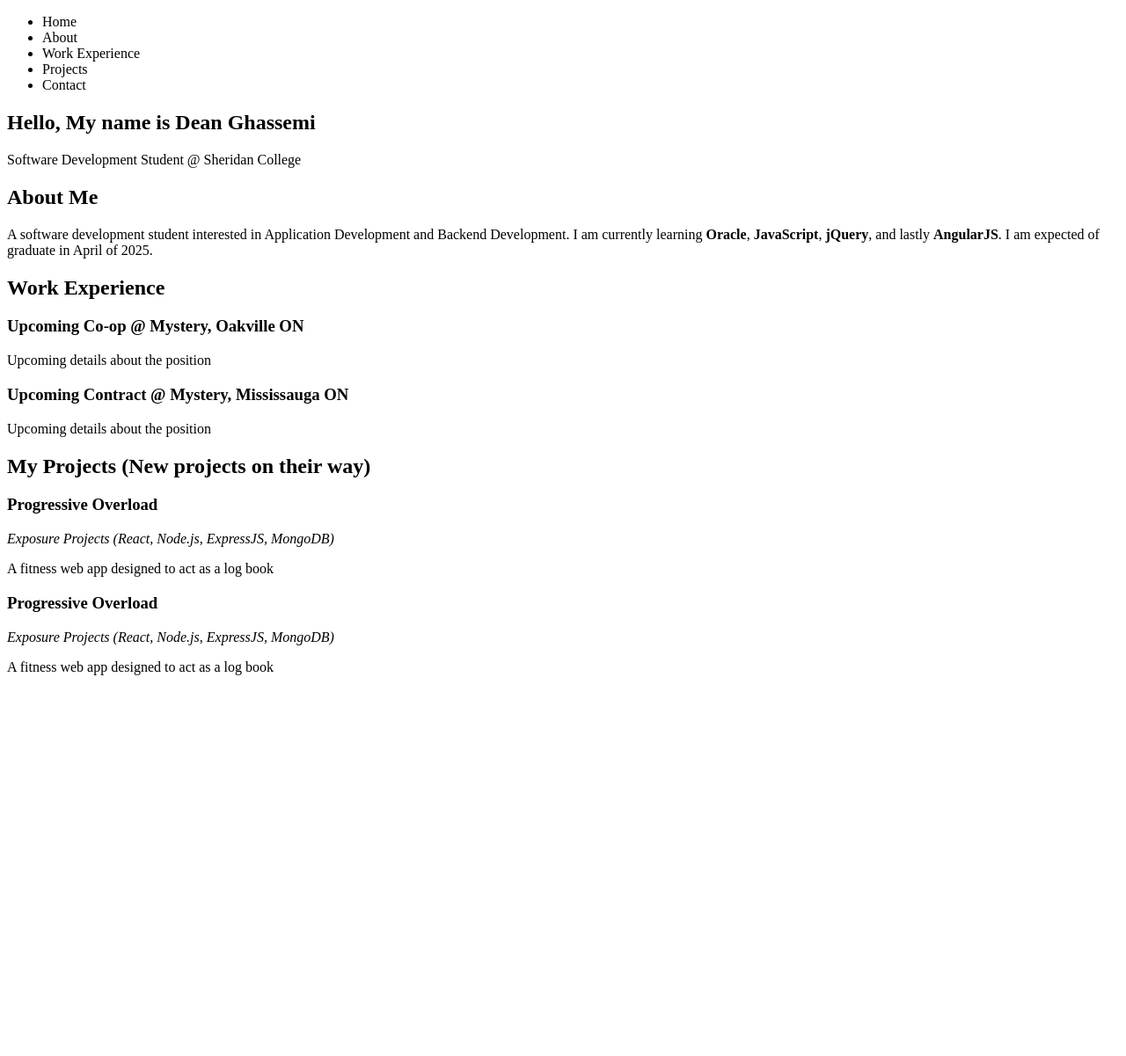
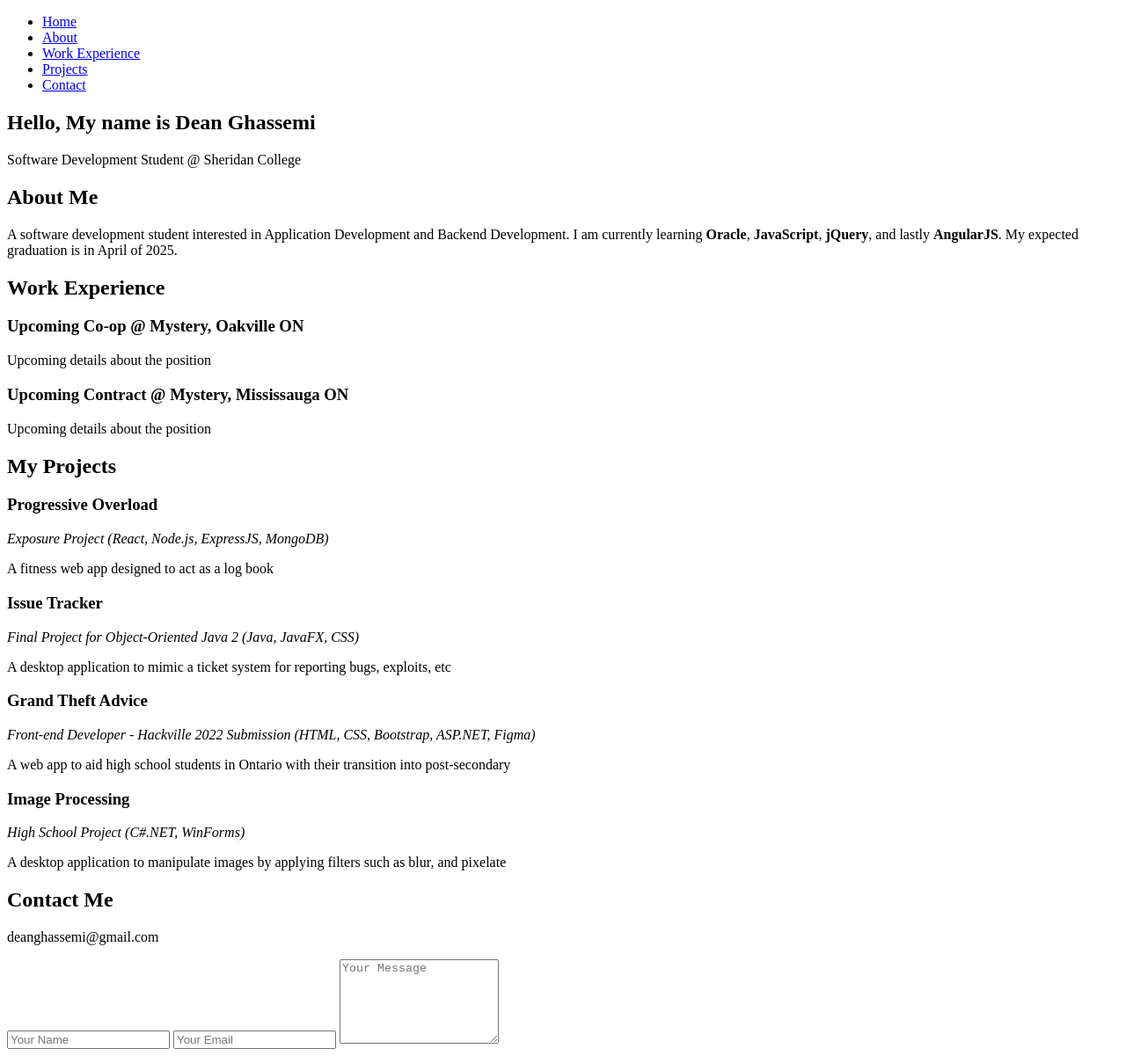
Before and after one commit to DeanGhassemi/PortfolioSite, a plain HTML site: page index.html in a window 1280 px wide. Shown: the whole page at 88% size. Before the commit the page ends 800 px from the top, so only its background shows below. Drawn offline with nearby package versions, Linux system fonts and the light colour scheme.

Commit message:
Styling needed, HTML complete, script added

```diff
--- a/index.html
+++ b/index.html
@@ -17,17 +17,19 @@
       href="https://fonts.googleapis.com/css2?family=Dosis&family=Tangerine&display=swap"
       rel="stylesheet"
     />
+    <script src="https://ajax.googleapis.com/ajax/libs/jquery/3.6.0/jquery.min.js"></script>
+    <script src="script.js"></script>
   </head>
   <body>
     <section class="container">
       <div id="navbar">
         <nav>
           <ul>
-            <li class="nav-items">Home</li>
-            <li class="nav-items">About</li>
-            <li class="nav-items">Work Experience</li>
-            <li class="nav-items">Projects</li>
-            <li class="nav-items">Contact</li>
+            <li class="nav-items"><a href="#home">Home</a></li>
+            <li class="nav-items"><a href="#about">About</a></li>
+            <li class="nav-items"><a href="#work">Work Experience</a></li>
+            <li class="nav-items"><a href="#projects">Projects</a></li>
+            <li class="nav-items"><a href="#contact">Contact</a></li>
           </ul>
         </nav>
       </div>
@@ -45,19 +47,19 @@
           A software development student interested in Application Development
           and Backend Development. I am currently learning
           <strong>Oracle</strong>, <strong>JavaScript</strong>,
-          <strong>jQuery</strong>, and lastly <strong>AngularJS</strong>. I am
-          expected of graduate in April of 2025.
+          <strong>jQuery</strong>, and lastly <strong>AngularJS</strong>. My
+          expected graduation is in April of 2025.
         </p>
       </div>
     </section>
     <section class="container">
       <div id="experience">
         <h1>Work Experience</h1>
-        <div id="soft?????">
+        <div class="work-item">
           <h3>Upcoming Co-op @ Mystery, Oakville ON</h3>
           <p>Upcoming details about the position</p>
         </div>
-        <div id="?????flowers">
+        <div class="work-item">
           <h3>Upcoming Contract @ Mystery, Mississauga ON</h3>
           <p>Upcoming details about the position</p>
         </div>
@@ -65,13 +67,42 @@
     </section>
     <section class="container">
       <div id="projects">
-        <h1>My Projects (New projects on their way)</h1>
-        <h3>Progressive Overload</h3>
-        <i>Exposure Projects (React, Node.js, ExpressJS, MongoDB)</i>
-        <p>A fitness web app designed to act as a log book</p>
-        <h3>Progressive Overload</h3>
-        <i>Exposure Projects (React, Node.js, ExpressJS, MongoDB)</i>
-        <p>A fitness web app designed to act as a log book</p>
+        <h1>My Projects</h1>
+        <div class="project-item">
+          <h3>Progressive Overload</h3>
+          <i>Exposure Project (React, Node.js, ExpressJS, MongoDB)</i>
+          <p>A fitness web app designed to act as a log book</p>
+        </div>
+        <div class="project-item">
+          <h3>Issue Tracker</h3>
+          <i>Final Project for Object-Oriented Java 2 (Java, JavaFX, CSS)</i>
+          <p>A desktop application to mimic a ticket system for reporting bugs, exploits, etc</p>
+        </div>
+        <div class="project-item">
+          <h3>Grand Theft Advice</h3>
+          <i>Front-end Developer - Hackville 2022 Submission (HTML, CSS, Bootstrap, ASP.NET, Figma)</i>
+          <p>A web app to aid high school students in Ontario with their transition into post-secondary</p>
+        </div>
+        <div class="project-item">
+          <h3>Image Processing</h3>
+          <i>High School Project (C#.NET, WinForms)</i>
+          <p>A desktop application to manipulate images by applying filters such as blur, and pixelate</p>
+        </div>
+      </div>
+    </section>
+    <section class="container">
+      <div id="contact">
+        <div id="contact-left">
+          <h1>Contact Me</h1>
+          <p>deanghassemi@gmail.com</p>
+        </div>
+        <div id="contact-right">
+          <form>
+            <input type="text", id="fname" name="fname" placeholder="Your Name">
+            <input type="email", id="email" name="email" placeholder="Your Email">
+            <textarea id="message "name="message" rows="6" placeholder="Your Message"></textarea>
+          </form>
+        </div>
       </div>
     </section>
   </body>
--- a/style.css
+++ b/style.css
@@ -1,4 +1,10 @@
-/* For Mobile */
-@media only screen and (max-width: 600px){
+/* Dark Mode */
+@media screen and (prefers-color-scheme: dark) {
+    *{
+        color: #fff;
+    }
+    /* For Mobile */
+    @media  screen and (max-width: 600px){
 
+    }
 }
```
Also changed, not shown: script.js (added).
